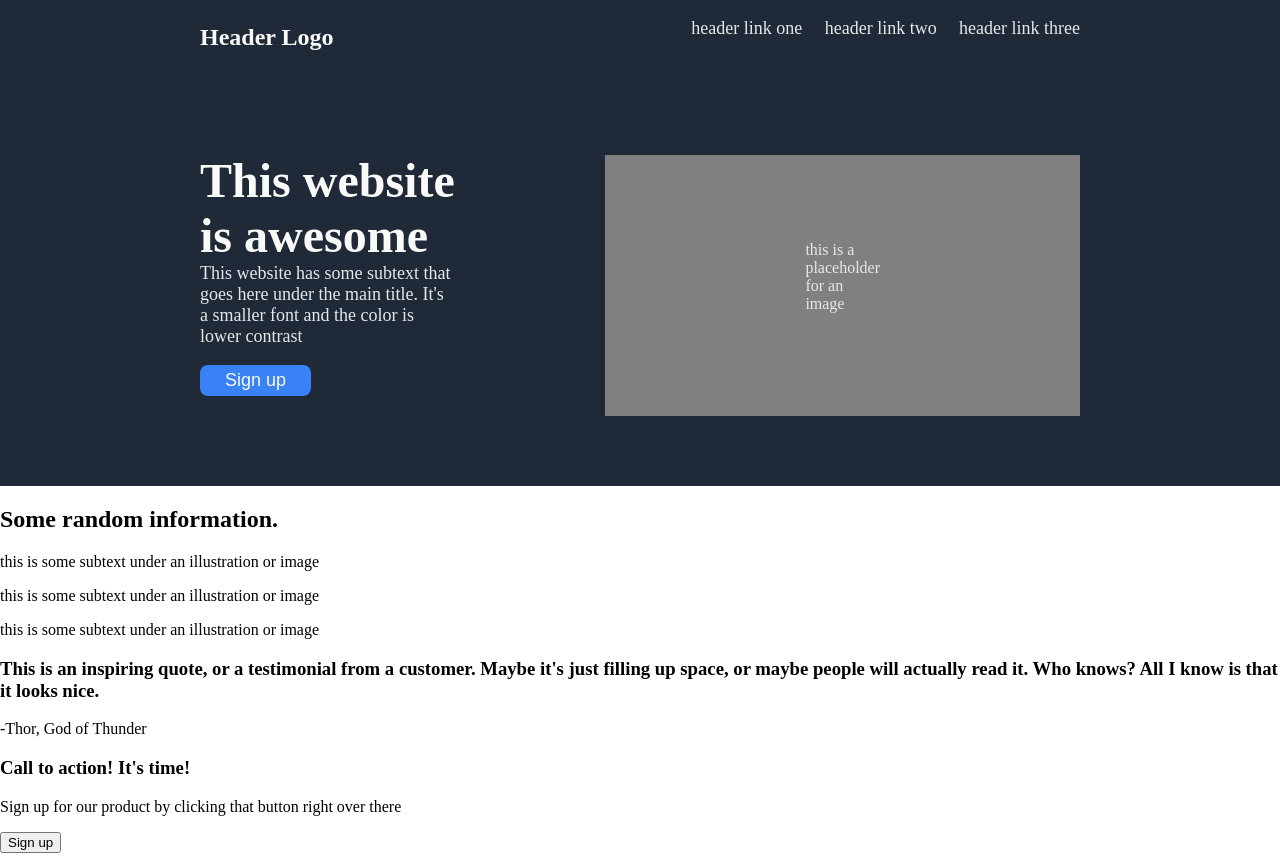
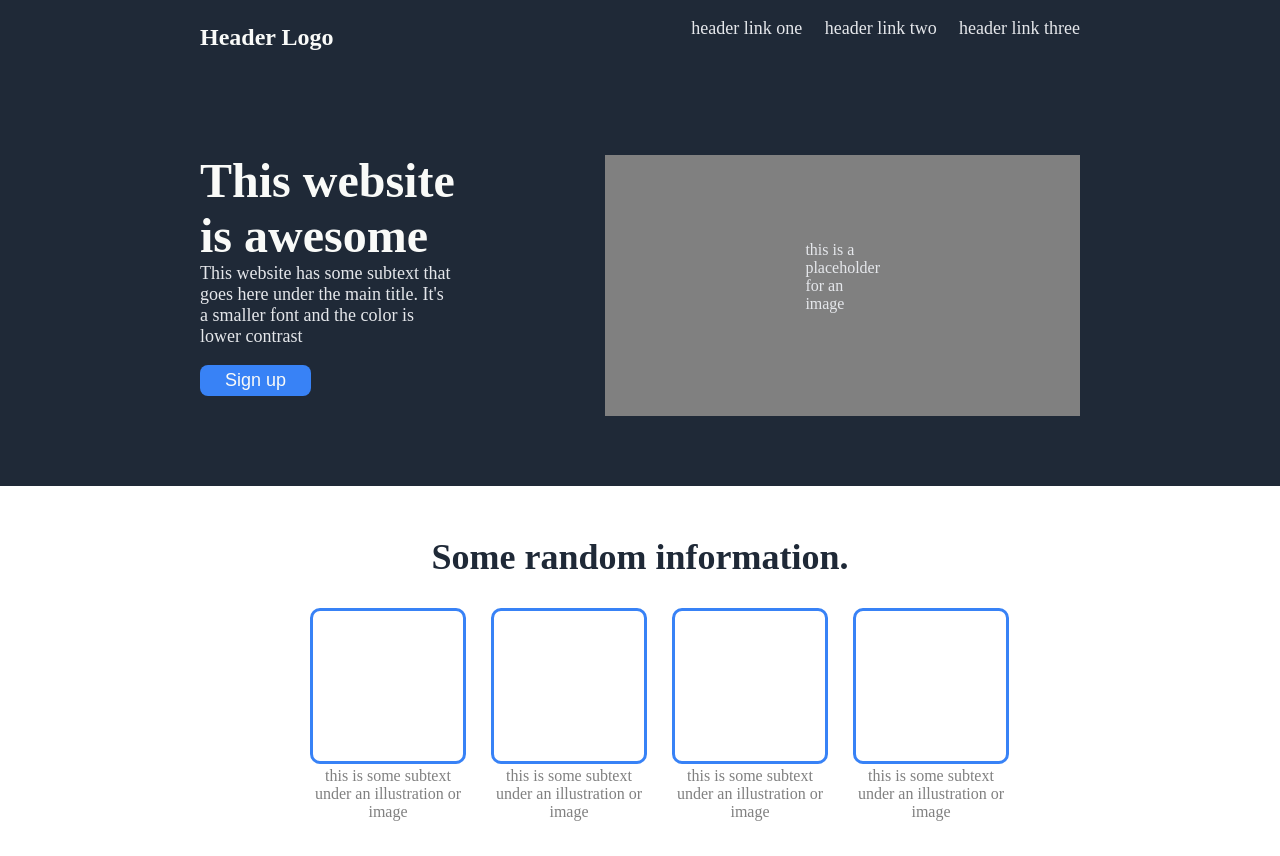
Before and after one commit to Xbecerri/Landing-Page, a plain HTML site: page index.html in a window 1280 px wide. Shown: the top 856 px of the page. Drawn offline with Linux system fonts and the light colour scheme.

Commit message:
HTML completed + CSS for Section 1 and 2

```diff
--- a/index.html
+++ b/index.html
@@ -36,25 +36,33 @@
 
     </div>
     <div class="section2">
-        <h2>Some random information.</h2>
-        <div class="one">
+        <h2 class="infoheader">Some random information.</h2>
+        <div class="inner2">
+        <div class="container">
             <div class="square"></div>
             <p>this is some subtext under an illustration
                 or image
             </p>
         </div>
-        <div class="two">
+        <div class="container">
             <div class="square"></div>
             <p>this is some subtext under an illustration
                 or image
             </p>
         </div>
-        <div class="three">
+        <div class="container">
             <div class="square"></div>
             <p>this is some subtext under an illustration
                 or image
             </p>
         </div>
+        <div class="container">
+            <div class="square"></div>
+            <p>this is some subtext under an illustration
+                or image
+            </p>
+        </div>
+    </div>
     </div>
     <div class="section3">
         <h3>This is an inspiring quote, or a testimonial from a customer. Maybe it's just filling up space, or maybe people will actually read it. Who knows? All I know
--- a/styles.css
+++ b/styles.css
@@ -58,7 +58,10 @@ body{
 }
 
 
-
+.section2{
+    padding-top: 20px;
+    padding-bottom: 60px;
+}
 .inner1{
     display: flex;
     margin-top: 30px;
@@ -77,7 +80,49 @@ body{
     padding-right: 200px;
     padding-left: 200px;
 
+}
 
+.infoheader {
+    font-size: 36px;
+    font-weight: bolder;
+    color: #1F2937;
+    text-align: center;
+}
+
+.inner2 {
+    display: flex;
+    padding-left: 300px;
+    padding-right: 400px;
+    justify-content: space-around;
+
+}
+
+.square {
+    border: 3px solid #3882F6;
+    width: 150px;
+    height: 150px;
+    margin-left: 10px;
+    margin-right: 10px;
+    border-radius: 10px;
 
 
 }
+
+
+.container {
+    display: flex;
+    flex-direction: column;
+    align-items: center;
+    text-align: center;
+    margin-right: 5px;
+
+
+}
+
+.container p {
+    margin-top: 3px;
+    color: gray;
+    width: 150px;
+
+
+}
```
